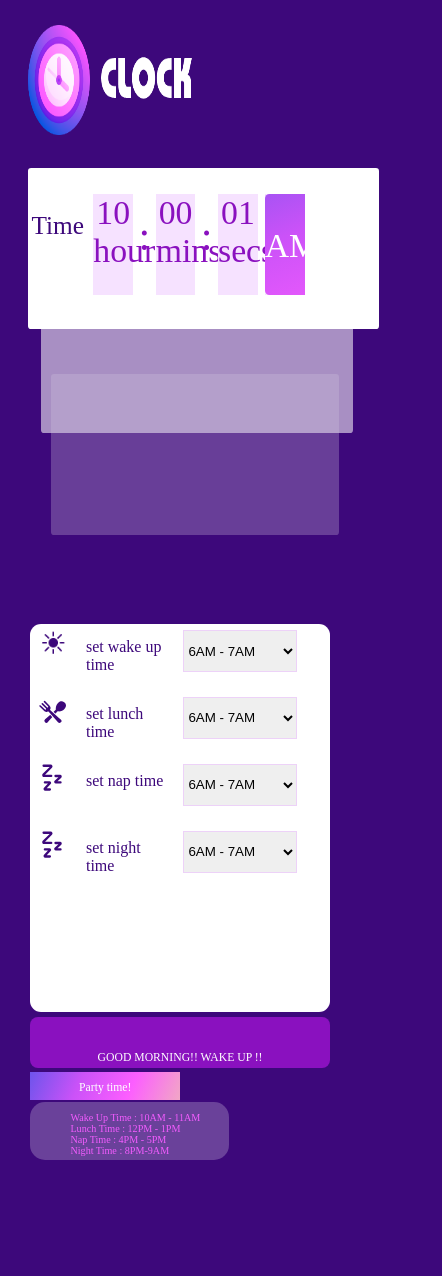
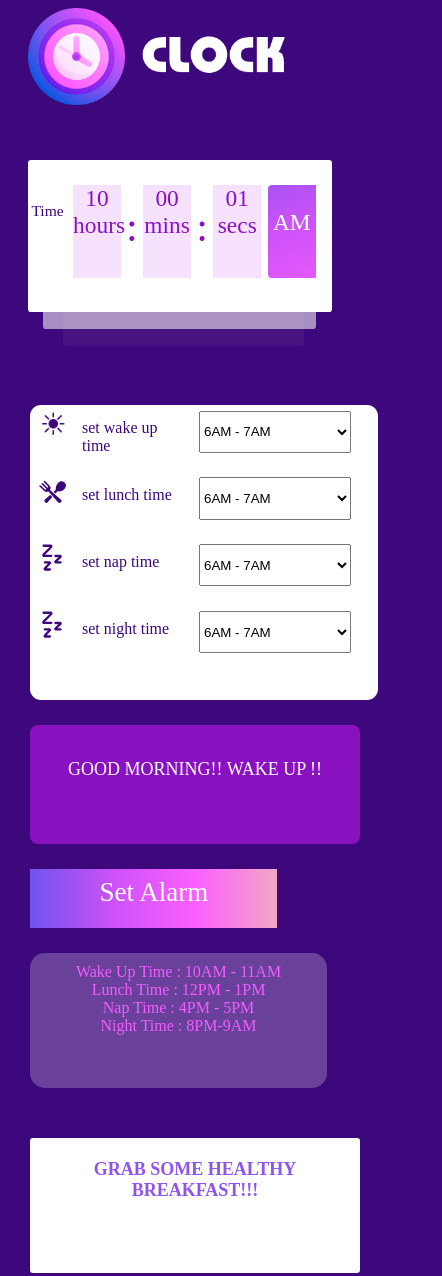
Before and after one commit to RitickRout/clock-UI, a plain HTML site: page index.html in a window 390 px wide. Shown: the top 1276 px of the page, 442 px wide, since content can reach past the window. Drawn offline with Linux system fonts and the light colour scheme.

Commit message:
responsive
mobile responsive css done

```diff
--- a/index.css
+++ b/index.css
@@ -4,15 +4,13 @@ body{
 }
 .page-section{
     display: flex;
-    flex-flow:row wrap;
+    flex-direction:row;
     gap: 2vw;
 }
 .upper-section{
-    padding-top: 2vh;
     margin-left: 5vw;
     display: flex;
-    flex-flow: row ;
-    /* border: 2px solid yellow; */
+    flex-direction: row ;
     height: 20vh;
     gap: 28vw;
     width: 85%;
@@ -20,8 +18,7 @@ body{
 
 .left-section{
     display: flex;
-    flex-flow: column wrap;
-    /* border: 2px solid red; */
+    flex-direction: column;
     width: 44%;
     height: 81vh;
     gap: 1.2vw;
@@ -38,17 +35,22 @@ body{
     background-image: url(clock_logo@2x.png);
     background-size: 16vw 13vh;
     background-repeat: no-repeat;
-    /* border: 2px solid #ff0000; */
     width: 17vw;
-    height: 14vh;
+    min-height: 14vh;
 }
 
-.set-box{
-    /* border: 2px solid yellow; */
-    max-width: 87%;
+.set-box {
+    width: 37vw;
     height: 46vh;
     border-radius: 11px;
     background-color: white;
+}
+.inside-party:hover{
+    font-size: 0px;
+}
+.inside-party:hover::after{
+    content: attr(name);
+    font-size: 23px;
 }
 
 .inner-box-set-box{
@@ -56,9 +58,8 @@ body{
   display: flex;
   flex-flow: column wrap;
   gap: 2vw;
-  max-width: 90%;
-  height: 90%;
-  /* border:  2px solid red; */
+  min-width: 29vw;
+  min-height: 46vh;
   margin: 1.5vw;
 }
 
@@ -66,9 +67,8 @@ body{
     display: flex;
     flex-flow: row wrap;
     gap: 3vw;
-    /* border: 2px solid black; */
     max-width: 95%;
-    height: 7vh;
+    min-height: 7vh;
     margin: 0 0.74vw;
 }
 
@@ -91,29 +91,25 @@ body{
 {
     width: 3vw;
     background-repeat: no-repeat;
-    /* border:  2px solid red; */
     background-size: 2vw;
 }
 .des{
-    /* border:  2px solid red; */
     width:8vw;
     margin: auto 0;
-    height: 5vh;
+    min-height: 5vh;
 }
 
 .option-box{
-    /* border:  2px solid red; */
     min-width: 7vw;
 }
 select{
     width: 15vw;
-    height: 5vh;
-    border: 1px solid #edd2f8;
+    min-height: 5vh;
 
 }
 .alarm-message{
-    /* border: 2px solid red; */
-    height: 6vw;
+
+    min-height: 6vw;
     max-width: 80%;
     border-radius: 8px;
     color: white;
@@ -126,21 +122,22 @@ select{
 }
 
 .left-bottom-box{
-    /* border: 2px solid yellow; */
     display: flex;
     gap:0.5vw;
 }
 .party-time-box{
-    /* border:  2px solid red; */
     height: 3vw;
-    width: 40%;
+    min-width: 40%;
     color: white;
    text-align: center;
-   background-image: linear-gradient(113deg,#6E54EC,#CB52F8,#FC5EFF,#F1A7C5);
+   background-image: linear-gradient(to right ,#6E54EC,#CB52F8,#FC5EFF,#F1A7C5);
    font-size:27px;
 }
+.party-time-box:hover{
+    background-image: linear-gradient(to left ,#6E54EC,#CB52F8,#FC5EFF,#F1A7C5);
+}
 .descrip-box{
-    /* border: 2px solid pink; */
+
     width: 40%;
     height:6vw;
     color: #F25CFE;
@@ -160,7 +157,6 @@ li{
     margin-top: 4vh;
     display: flex;
     flex-flow: column wrap;
-    /* border: 2px solid red; */
     width: 38%;
     height: 71vh;
 }
@@ -168,12 +164,10 @@ li{
     display: flex;
     gap: 0;
     flex-flow: column wrap;
-    /* border: 2px solid pink; */
 
 }
 :is(.box-bottom,.box-middle,.box-top)
 {   display: inline;
-    /* border: 2px solid rgb(206, 219, 18); */
     width: 36vw;
     height: 18vh;
     border-radius: 0.8vw;
@@ -185,7 +179,7 @@ li{
     position: relative;
     top: 3.2vw;
     right: 65vw;
-    /* opacity: 22%; */
+    opacity: 22%;
     background-color:rgb(104,62,152);
 }
 .box-middle {
@@ -216,7 +210,6 @@ li{
     color: #8A11BF;
     background-color: #F6E2FF;
     text-align: center;
-    /* border: 2px solid red; */
     width: 4.2vw;
     height: 11vh;
     margin: 1.3vh 0.4vw;
@@ -234,7 +227,6 @@ background-image: url(img1.svg);
 width: 97%;
 height: 71%;
 border-radius: 15px;
-/* border: 2px solid red; */
 background-repeat: no-repeat;
 background-size: cover;
 margin-top: 3vh;
@@ -251,134 +243,120 @@ margin-top: 3vh;
     font-size: 5vh;
 }
 
-@media screen and (max-width: 780px) {
-
-    .left-bottom-box {
-        /* border: 2px solid yellow; */
-        display: flex;
-        gap: 0.5vw;
-        flex-direction: column;
+@media screen and (max-width: 600px){
+    .clock {
+        background-image: url(clock_logo@2x.png);
+        background-size:contain;
+        background-repeat: no-repeat;
+        width: 66vw;
+        min-height: 14vh;
     }
 
     .upper-section{
-        position: relative;
         flex-direction: column;
-        height: fit-content;
+        height: 50vh;
+        gap: 4vh;
+    }
+    :is(.box-bottom,.box-middle,.box-top) {
+        width: 78vw;
+    }
+    .small-box{
+        width: 12.2vw;
+    }
+    .box-bottom{
+        width: 62vw;
+        top: -24vh;
+        right: -9vw;
+    }
+    .box-middle{
+        width: 70vw;
+        top: -12vh;
+        right: -4vw;
+    }
+    .page-section{
+        flex-direction:column;
+        width: 100%;
+    }
+        .set-box {
+            width: 89vw;
+            height: 35vh;
     }
 
-    .page-section{
-      flex-direction: column ;
+    :is(.img1, .img2, .img3, .img4) {
+        width: 8vw;
+        background-size: 7vw;
+    }
+    .des {
+        width: 27vw;
+        margin: auto 0;
+        min-height: 5vh;
+    }
+    .option-box {
+        width: 37vw;
+    }
+    select {
+        width: 39vw;
+        min-height: 5vh;
+    }
+   .alarm-message{
+     height: 15vh;
+   }
+   .alarm-message-inside {
+    font-size: large;
+}
+   .left-section{
+    width: 110%;
+    gap: 3vh;
    }
 
-    .clock {
-        background-image: url(clock_logo@2x.png);
-        background-size: 42vw 13vh;
-        background-repeat: no-repeat;
-        /* border: 2px solid #ff0000; */
-        width: 61vw;
+    .right-section{
+        width: 110%;
+    }
+    .left-bottom-box {
+        flex-direction:column;
+        gap: 3vh;
+    }
+    .party-time-box {
+        height: 7vh;
+        width: 60%;
+    }
+    .descrip-box {
+        width: 72%;
         height: 16vh;
     }
-    :is(.box-bottom,.box-middle,.box-top) {
-        /* border: 2px solid rgb(206, 219, 18); */
-        width: 90vw;
-        height: 19vh;
-}
-.small-box{
-    width: 10.2vw;
-    height: 12vh;
-}
-.upper-section{
-    gap: 1vh;
+
+    .right-box2{
+        width: 80%;
+        font-size: large;
+
     }
 
-.set-box{
+    .right-box3 {
         width: 80%;
+        background-size: contain;
     }
-:is(.left-section,.right-section){
-    width: 100%;
+    #time-keyword {
+        font-size: 4vw;
     }
-:is(.img1,.img2,.img3,.img4) {
-    width: 6vw;
-    background-repeat: no-repeat;
-    /* border: 2px solid red; */
-    background-size: 4vw;
+    .small-box {
+        width: 12.2vw;
+        font-size: 6vw;
     }
-.des {
-    /* border: 2px solid red; */
-    width: 22vw;
-    margin: auto 0;
-    height: 5vh;
+    ul {
+        display: flex;
+        flex-direction: column;
+        padding: 0;
     }
-.option-box {
-    /* border: 2px solid red; */
-    width: 14vw;
-}
-.right-section{
-    flex-direction: row;
-}
-.alarm-message {
-    height: 13vw;
-}
-.party-time-box {
-    /* border: 2px solid red; */
-    height: 7vw;
-}
-.descrip-box {
-    /* border: 2px solid pink; */
-    width: 53%;
-    height: 15vw;
-}
-.alarm-message-inside {
-    margin: 4vh auto;
-    font-size: 3vw;
-}
-.inside-party {
-    margin: 1vh auto;
-    font-size: 3vw;
-}
-li {
-    font-size: 2.6vw;
+    li{
+        font-size: medium;
+        float: none;
     }
     .right-box3 {
-    width: 100%;
-    height: 56%;
+        height: 63%;
     }
-#time-keyword {
-    font-size: 3vh;
+    .right-section {
+        margin-left: 6%;
+        margin-top: 2vh;
+
 }
 }
-
-@media screen and (max-width: 560px){
-    .box-middle {
-        top: -20.5vw;
-        right: -3.4vw;
-        width: 65vw;
-    }
-    .box-bottom {
-        top: -42.4vw;
-        right: -6vw;
-        width: 60vw;
-    }
-    :is(.img1,.img2,.img3,.img4) {
-        width: 9vw;
-        background-repeat: no-repeat;
-        /* border: 2px solid red; */
-        background-size: 7vw;
-    }
-
-    select {
-        width: 29vw;
-        height: 5vh;
-        border: 1px solid #edd2f8;
-    }
-    .box-middle{
-        top: -14.5vw;
-        right: -3.4vw;
-        width: 80vw;
-    }
-    .box-bottom{
-        top: -29.4vw;
-        right: -6vw;
-        width: 74vw;
-    }
-}
--- a/index.html
+++ b/index.html
@@ -25,7 +25,6 @@
     </div>
    <div class="page-section">
     <section class="left-section">
-
         <div class="set-box">
             <div class="inner-box-set-box">
                 <div class="items-1">
@@ -86,7 +85,7 @@
           <div class="alarm-message-inside">GOOD MORNING!! WAKE UP !!</div></div>
         <div class="left-bottom-box">
             <div class="party-time-box">
-              <div class="inside-party"> Party time!</div>
+              <div class="inside-party" name="Party time!">Set Alarm</div>
             </div>
             <div class="descrip-box"><ul>
                 <li>Wake Up Time : 10AM - 11AM</li>
```
Lines whose indentation alone changed are shown as unchanged.
